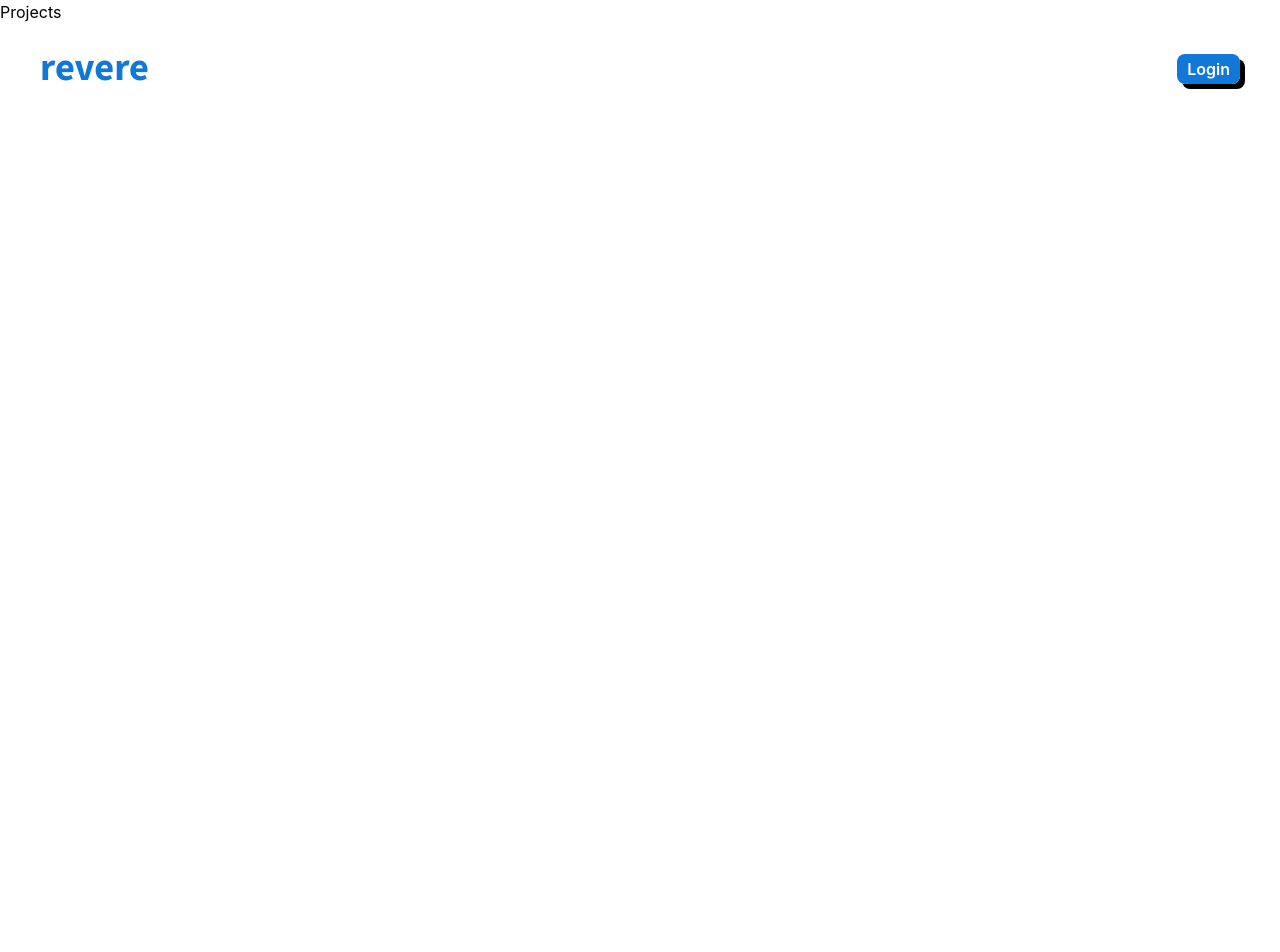
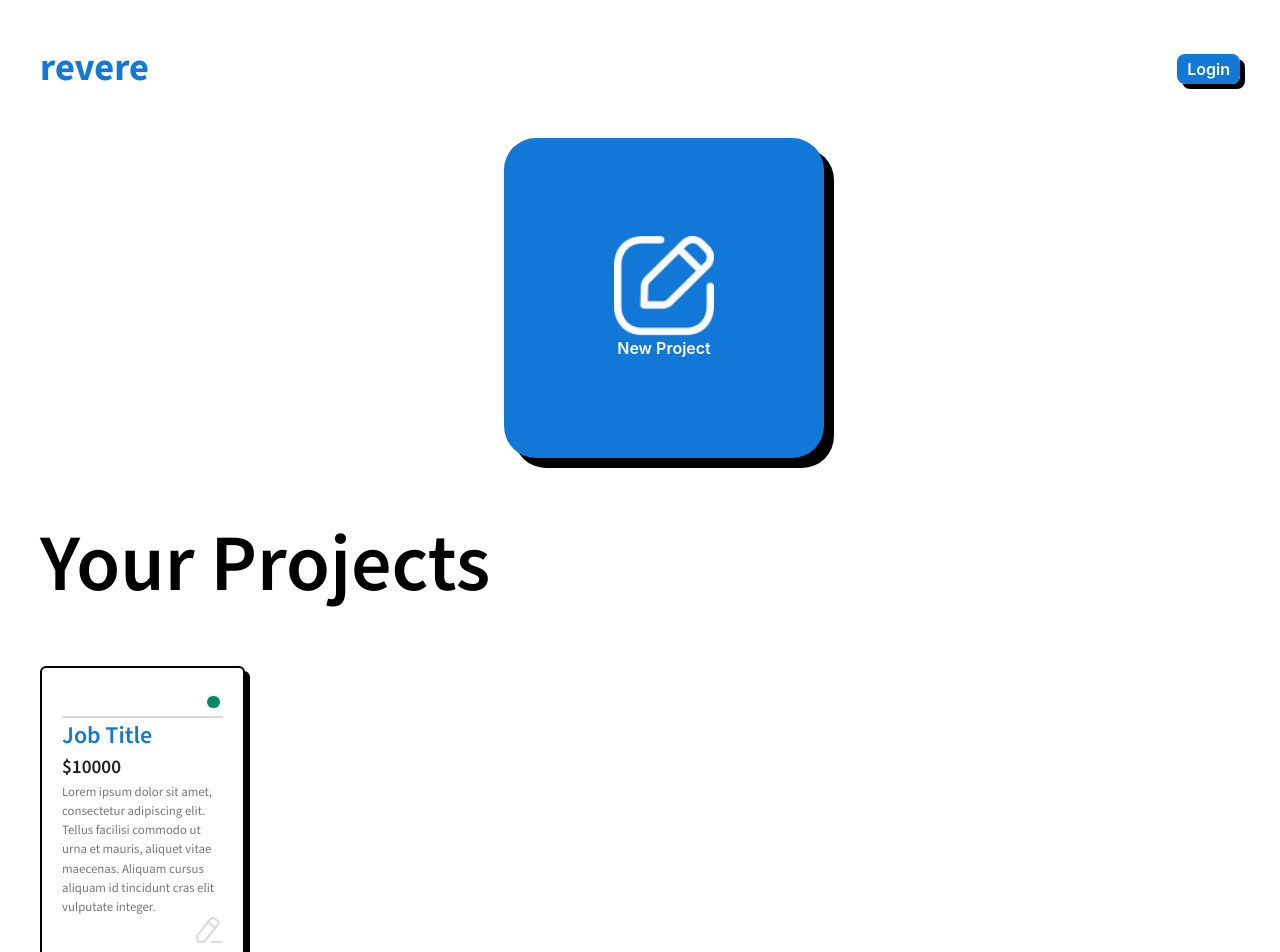
Before and after one commit to VisShon/RevereLabs, a Next.js app: page /projects in a window 1280 px wide. Shown: the top 952 px of the page. Before the commit the page ends 800 px from the top, so only its background shows below. Built offline with nearby package versions, Linux system fonts and the light colour scheme.

Commit message:
projects page components built

```diff
--- a/components/Navbar.jsx
+++ b/components/Navbar.jsx
@@ -7,7 +7,7 @@ function Navbar() {
 
   return (
     <>
-        <div className="flex justify-between items-center  p-10 font-Mada text-[1vw] w-[100%] z-10 absolute">
+        <div className="flex justify-between items-center  p-10 font-Mada text-[1vw] w-[100%] z-10 ">
           <a href="https://www.reverelabs.org/">
             <h1 className="font-mada font-[700] text-main text-[2.4rem]">revere</h1>
           </a>
--- a/components/ProjectCard.jsx
+++ b/components/ProjectCard.jsx
@@ -0,0 +1,22 @@
+import React from 'react'
+import Image from 'next/image'
+import edit from '../public/edit.png'
+function ProjectCard() {
+
+
+
+  return (
+    <div className=" w-[16%] p-5 mx-10 my-10 h-auto  border-2 rounded-md font-mada cursor-pointer drop-shadow-[5px_5px_0px_rgba(0,0,0,1)] active:drop-shadow-[1px_1px_0px_rgba(0,0,0,1)] bg-[#ffffff]">
+        <div className="bg-secondary rounded-full w-[0.8rem] h-[0.8rem] my-2 mx-[90%]"></div>
+        <div className="h-[0.1rem] bg-[#DBDBDB]"></div>
+        <h1 className="font-[600] text-main text-[1.5rem]">Job Title</h1>
+        <span className="font-[600] text-textMain text-[1.2rem]">$10000</span>
+        <p className="font-[400] text-textSecondary text-[0.8rem]">Lorem ipsum dolor sit amet, consectetur adipiscing elit. Tellus facilisi commodo ut urna et mauris, aliquet vitae maecenas. Aliquam cursus aliquam id tincidunt cras elit vulputate integer. </p>
+        <div className="flex justify-end">
+            <Image src={edit}/>
+        </div>
+    </div>
+  )
+}
+
+export default ProjectCard
--- a/components/dashBoardButton.jsx
+++ b/components/dashBoardButton.jsx
@@ -2,7 +2,7 @@ import React from 'react'
 import styles from '../styles/Button.module.scss'
 import Image from 'next/image'
 
-function DashBoardButton({Content, onClick, Link='#',image,colour}) {
+function DashBoardButton({Content, onClick, Link='',image,colour}) {
   return (
       <a onClick={onClick} className={styles.dashBoardButton} href={Link} style={{backgroundColor:colour}}>
         <Image src={image} height='100' width='100'/>
--- a/pages/projects.jsx
+++ b/pages/projects.jsx
@@ -1,8 +1,14 @@
-import React from 'react'
+import React,{useState} from 'react'
+import Card from '../components/ProjectCard'
+import BigButton from '../components/dashBoardButton'
 
 function Projects() {
   return (
-    <div>Projects</div>
+    <>
+      <BigButton Content={'New Project'} image={'/project.png'}/>
+      <h1 className="font-mada font-[600] text-[5rem] ml-10">Your Projects</h1>
+      <Card/>
+    </>
   )
 }
 
```
Also changed, not shown: public/Edit.png (added).
